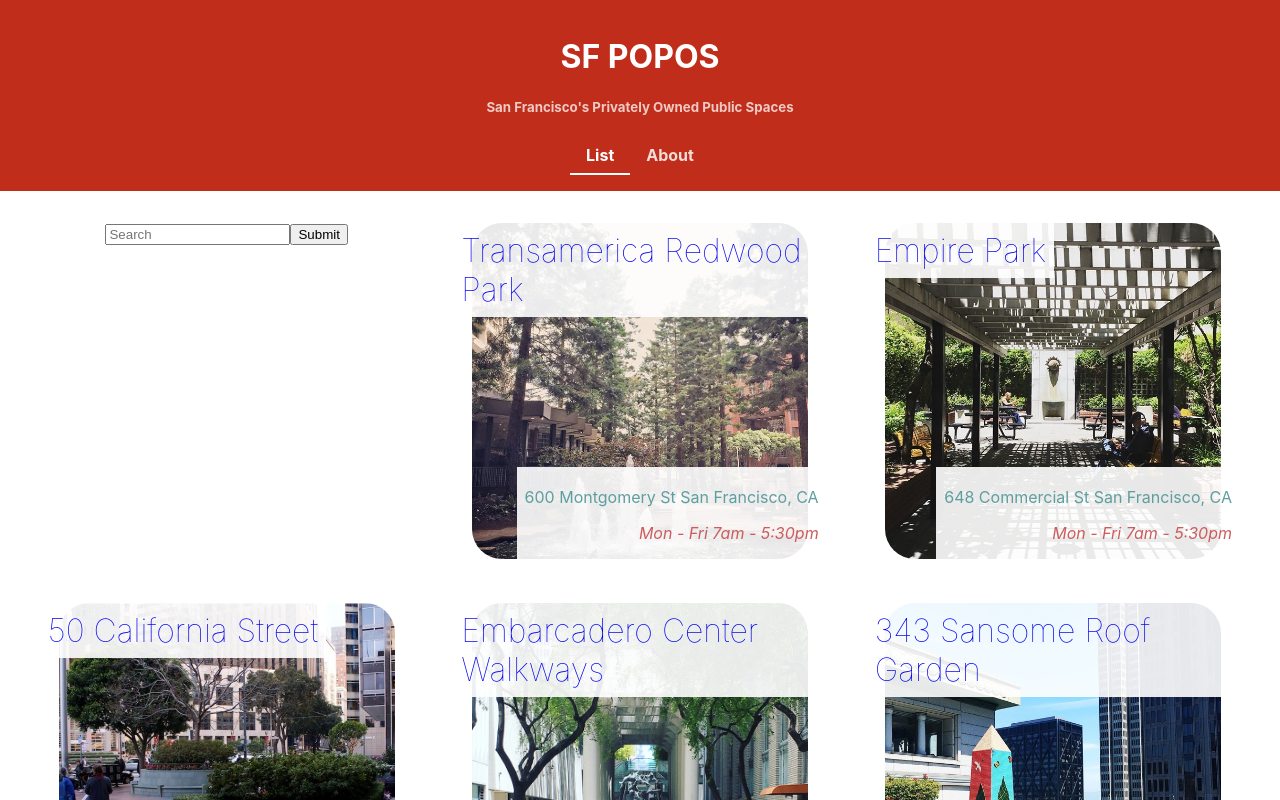
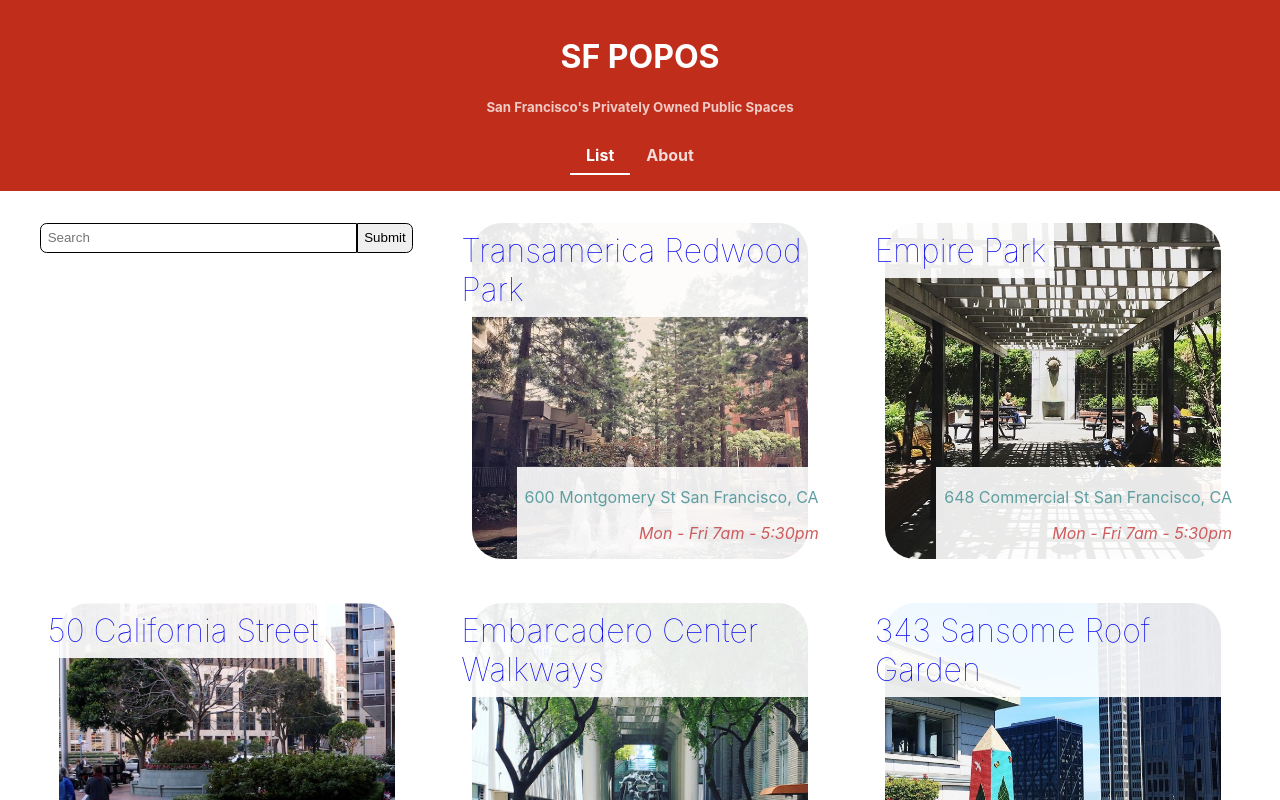
Before and after one commit to diyarkudrat/few1.2_react_app, a React (Create React App) app: page /#/ in a window 1280 px wide. Shown: the top 800 px of the page. Built offline with nearby package versions, Linux system fonts and the light colour scheme.

Commit message:
added search functionality and styled search bar

```diff
--- a/src/styles/POPOSList.css
+++ b/src/styles/POPOSList.css
@@ -4,6 +4,29 @@
     display: grid;
     grid-template-columns: 1fr 1fr 1fr;
     grid-gap: 40px;
+}
+
+.POPOSList form {
+    display: flex;
+    align-items: flex-start;
+}
+
+.POPOSList form input, .POPOSList form button {
+    padding: 0.5em;
+    margin: 0;
+    border: 1px solid;
+    font-size: 1;
+}
+
+.POPOSList form input {
+    flex: 1;
+    border-top-left-radius: 0.5em;
+    border-bottom-left-radius: 0.5em;
+}
+
+.POPOSList form button {
+    border-top-right-radius: 0.5em;
+    border-bottom-right-radius: 0.5em;
 }
 
 @media only screen and (max-width: 960px) {
```
